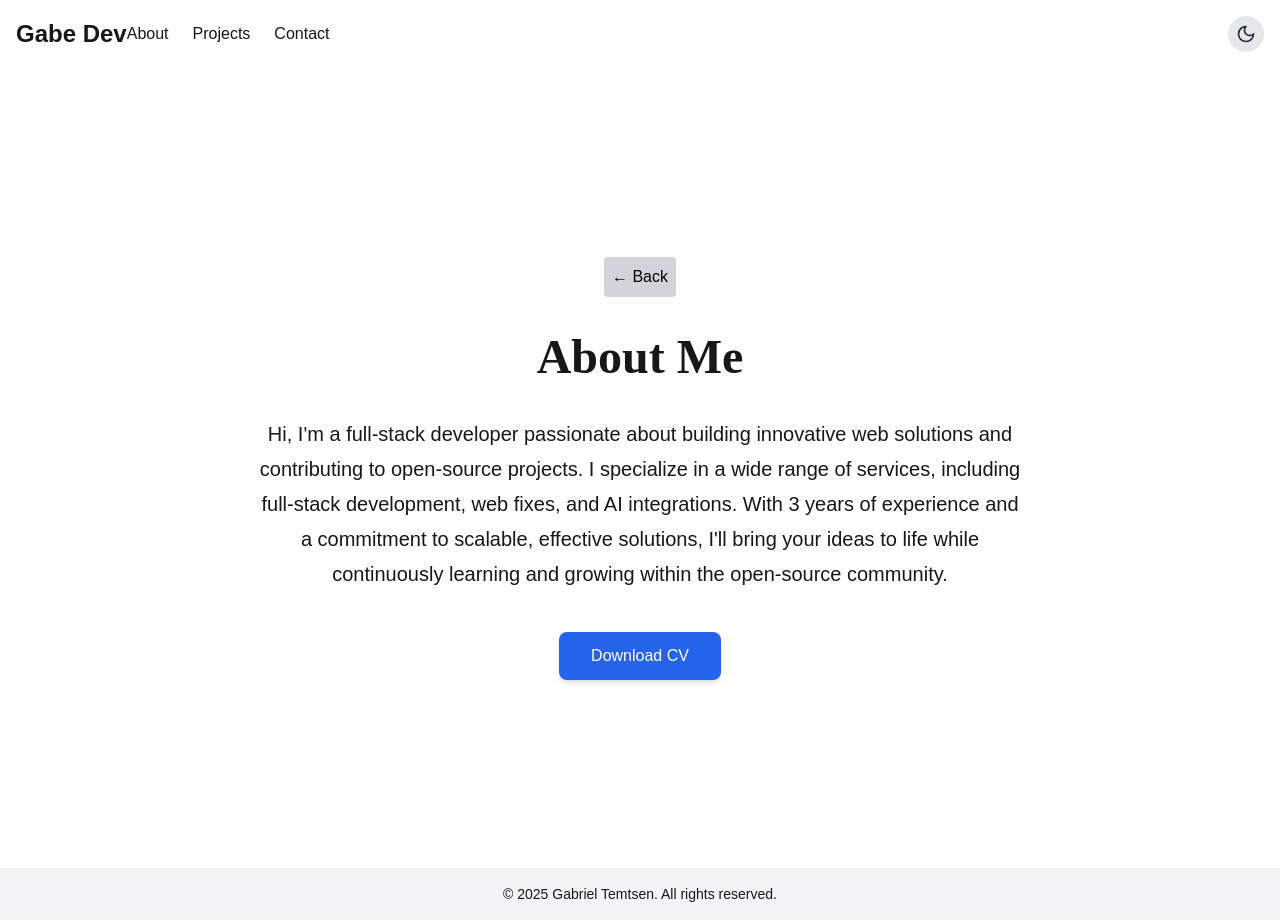
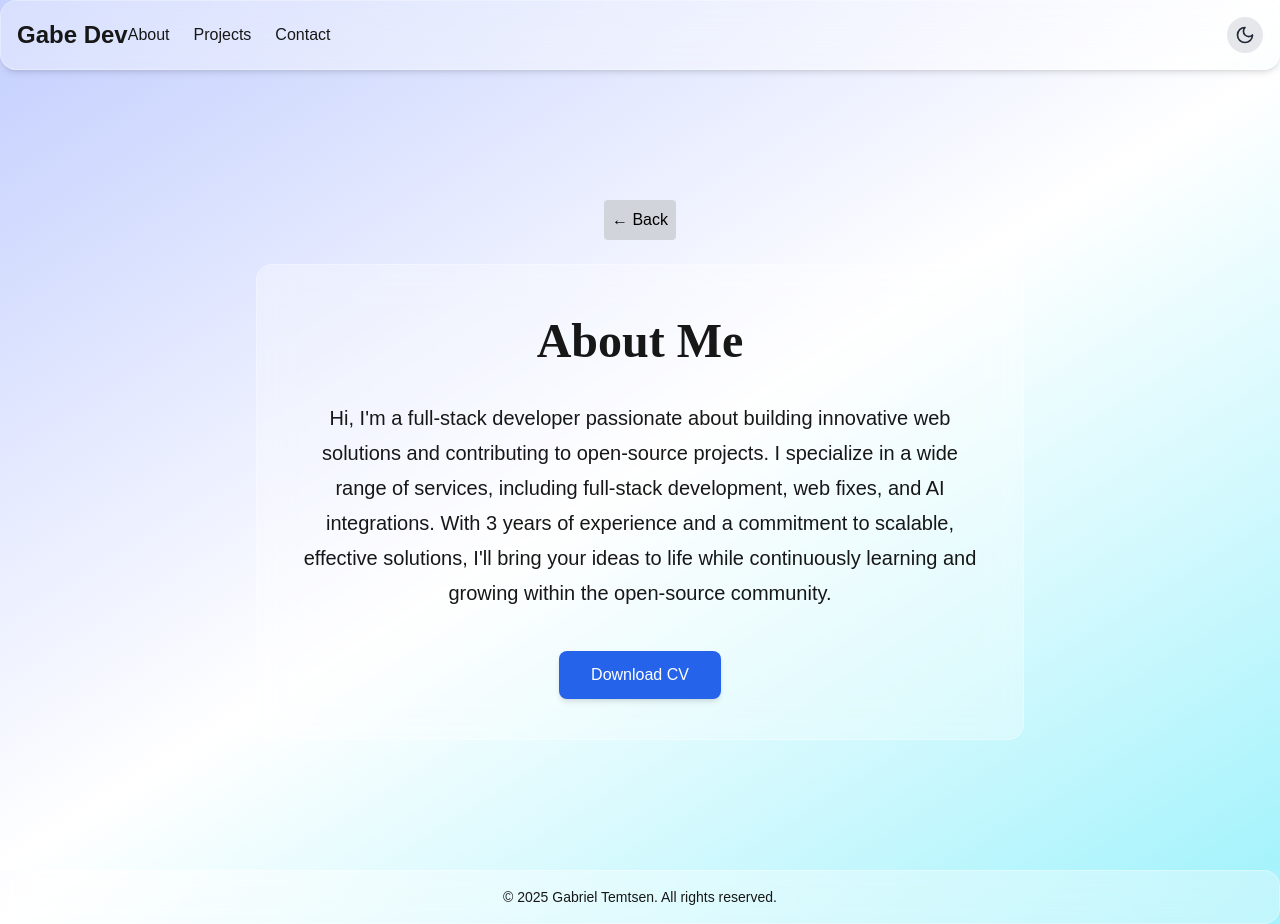
Before and after one commit to gabrieltemtsen/gabe-dev, a Next.js app: page /about in a window 1280 px wide. Built offline with nearby package versions, Linux system fonts and the light colour scheme.

Commit message:
Revamp layout with glassmorphism

```diff
--- a/src/components/Layout.tsx
+++ b/src/components/Layout.tsx
@@ -10,9 +10,9 @@ interface LayoutProps {
 const Layout = ({ children }: LayoutProps) => {
   const year = new Date().getFullYear();
   return (
-    <div className="relative min-h-screen flex flex-col bg-background text-foreground">
+    <div className="relative min-h-screen flex flex-col bg-gradient-to-br from-indigo-200 via-white to-cyan-200 dark:from-gray-900 dark:via-gray-800 dark:to-gray-900 text-foreground">
       <AuroraBackground />
-      <header className="bg-white dark:bg-gray-900 shadow-md">
+      <header className="glass shadow-md sticky top-0 z-20">
         <div className="container mx-auto flex items-center justify-between p-4">
           <Link href="/" className="text-2xl font-bold">
             Gabe Dev
@@ -34,7 +34,7 @@ const Layout = ({ children }: LayoutProps) => {
         </div>
       </header>
       <main className="flex-grow">{children}</main>
-      <footer className="bg-gray-100 dark:bg-gray-800 text-center p-4 text-sm">
+      <footer className="glass text-center p-4 text-sm mt-auto">
         &copy; {year} Gabriel Temtsen. All rights reserved.
       </footer>
     </div>
--- a/src/pages/about.tsx
+++ b/src/pages/about.tsx
@@ -6,34 +6,27 @@ const About = () => {
     router.back();
   };
   return (
-    <div className="relative flex flex-col items-center justify-center min-h-screen bg-background text-foreground">
-       {/* Back Button */}
+    <div className="relative flex flex-col items-center justify-center min-h-screen bg-gradient-to-br from-indigo-200 via-white to-cyan-200 dark:from-gray-900 dark:via-gray-800 dark:to-gray-900 text-foreground">
       <button
         onClick={handleBack}
         className="bg-gray-300 hover:bg-gray-400 text-black p-2 rounded mb-6"
       >
         &larr; Back
       </button>
-      {/* Heading */}
+      <div className="glass p-10 rounded-xl flex flex-col items-center w-full max-w-3xl">
         <h2 className="text-5xl font-serif font-bold mb-6">About Me</h2>
-
-      {/* Description */}
-      <p className="text-xl font-light max-w-3xl text-center mb-10 leading-relaxed">
-      Hi, I&apos;m a full-stack developer passionate about building innovative
-       web solutions and contributing to open-source projects. I specialize in a wide range of services,
-       including full-stack development, web fixes, and AI integrations. With 3 years of experience and a commitment to scalable,
-      effective solutions, I&apos;ll bring your ideas to life while continuously learning and growing within the open-source community.
+        <p className="text-xl font-light text-center mb-10 leading-relaxed">
+          Hi, I&apos;m a full-stack developer passionate about building innovative web solutions and contributing to open-source projects. I specialize in a wide range of services, including full-stack development, web fixes, and AI integrations. With 3 years of experience and a commitment to scalable, effective solutions, I&apos;ll bring your ideas to life while continuously learning and growing within the open-source community.
         </p>
-
-      {/* Download CV Button */}
         <a
           href="/gabeCV.pdf"
-        className="px-8 py-3 bg-blue-600 text-white rounded-lg shadow-md hover:bg-blue-700 hover:shadow-lg transition-all duration-300"
+          className="px-8 py-3 bg-blue-600 text-white rounded-lg shadow-md hover:bg-blue-700 transition-all duration-300"
           download
         >
           Download CV
         </a>
       </div>
+    </div>
   );
 };
 
--- a/src/pages/contact.tsx
+++ b/src/pages/contact.tsx
@@ -33,7 +33,7 @@ const Contact = () => {
   };
 
   return (
-    <div className="relative min-h-screen bg-gray-100 dark:bg-gray-900 flex flex-col items-center justify-center px-4">
+    <div className="relative min-h-screen flex flex-col items-center justify-center px-4 bg-gradient-to-br from-indigo-200 via-white to-cyan-200 dark:from-gray-900 dark:via-gray-800 dark:to-gray-900">
       {/* Back Button */}
       <button
         onClick={handleBack}
@@ -54,7 +54,7 @@ const Contact = () => {
 
       {/* Contact Form */}
       <form
-        className="bg-white dark:bg-gray-800 p-8 rounded-lg shadow-lg w-full max-w-lg"
+        className="glass p-8 rounded-lg w-full max-w-lg"
         onSubmit={handleSubmit}
       >
         {/* Name Input */}
--- a/src/pages/hotel/index.tsx
+++ b/src/pages/hotel/index.tsx
@@ -50,7 +50,7 @@ const HotelPage = () => {
           >
             &larr; Back
           </button>
-      <div className="bg-white dark:bg-gray-800 bg-opacity-90 p-10 rounded-lg shadow-lg w-full max-w-lg text-center">
+      <div className="glass p-10 rounded-lg w-full max-w-lg text-center">
         <h1 className="text-4xl font-extrabold text-gray-800 dark:text-gray-100 mb-4">
           Find Your Perfect Stay
         </h1>
--- a/src/pages/hotel/search-results.tsx
+++ b/src/pages/hotel/search-results.tsx
@@ -55,7 +55,7 @@ const SearchResults = () => {
   };
 
   return (
-    <div className="relative p-8 bg-white dark:bg-gray-900 min-h-screen">
+    <div className="relative p-8 min-h-screen bg-gradient-to-br from-indigo-200 via-white to-cyan-200 dark:from-gray-900 dark:via-gray-800 dark:to-gray-900">
       {loading ? (
         // Dot Loader
         <div className="flex justify-center items-center h-screen">
@@ -94,7 +94,7 @@ const SearchResults = () => {
             <div>
               <div className="grid grid-cols-1 gap-6">
                 {paginatedResults.map((hotel) => (
-                  <div key={hotel.id} className="border p-6 rounded-lg shadow-md dark:bg-gray-800">
+                  <div key={hotel.id} className="glass border p-6 rounded-lg shadow-md">
                     <h3 className="text-xl font-semibold">{hotel.name}</h3>
                     <p>Location: {hotel.location}</p>
                     <p>Rooms available: {hotel.rooms}</p>
--- a/src/pages/projects/index.tsx
+++ b/src/pages/projects/index.tsx
@@ -35,7 +35,7 @@ const Projects = () => {
   };
 
   return (
-    <div className="min-h-screen bg-background p-8">
+    <div className="min-h-screen bg-gradient-to-br from-indigo-200 via-white to-cyan-200 dark:from-gray-900 dark:via-gray-800 dark:to-gray-900 p-8">
       {/* Back Button */}
       <button
         onClick={handleBack}
@@ -55,7 +55,7 @@ const Projects = () => {
           <a
             key={index}
             href={project.link}
-            className="block bg-white dark:bg-foreground p-6 rounded-xl shadow-subtle hover:shadow-deep transition-shadow duration-300 transform hover:scale-105"
+            className="glass block p-6 rounded-xl shadow-subtle hover:shadow-deep transition-shadow duration-300 transform hover:scale-105"
             target="_blank"
             rel="noopener noreferrer"
           >
--- a/src/styles/globals.css
+++ b/src/styles/globals.css
@@ -71,5 +71,18 @@ body {
     font-family:"Helvetica Neue",Arial,sans-serif;
     font-size:1rem;
     line-height:1.25rem;
-    cursor:pointer;
+  cursor:pointer;
   }
+
+/* Glassmorphism utility */
+.glass {
+  background: rgba(255, 255, 255, 0.3);
+  border: 1px solid rgba(255, 255, 255, 0.3);
+  backdrop-filter: blur(16px);
+  -webkit-backdrop-filter: blur(16px);
+  border-radius: 1rem;
+}
+.dark .glass {
+  background: rgba(0, 0, 0, 0.3);
+  border-color: rgba(255, 255, 255, 0.1);
+}
```
Also changed, not shown: src/pages/index.tsx (+10 -27 lines). Lines whose indentation alone changed are shown as unchanged.
